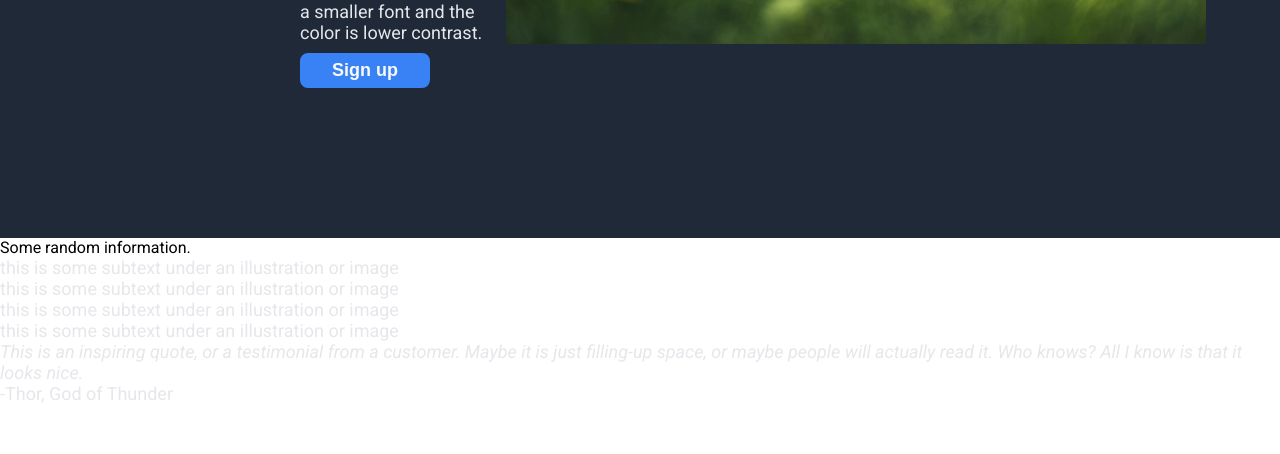
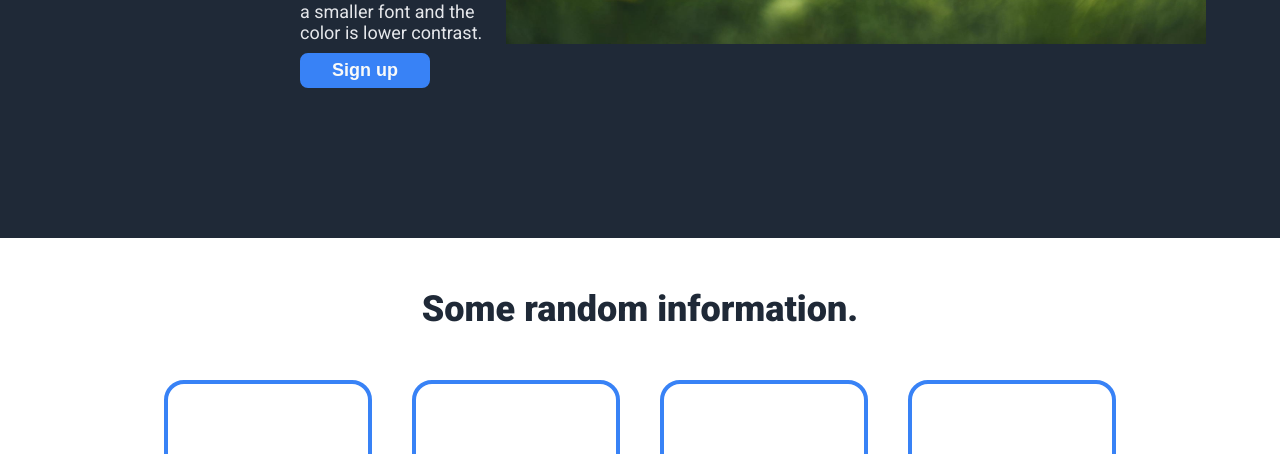
Before and after one commit to BitBump/odin-landing-page-flex, a plain HTML site: page index.html in a window 1280 px wide. Shown: the part 498-952 px from the top of the page. Before the commit the page ends 902 px from the top, so only its background shows below. Drawn offline with Linux system fonts and the light colour scheme.

Commit message:
Update style.css with code for 'top' and 'middle'
This commit introduces the css code which goes to style
the elements part of the 'top' and 'middle' sections of
the page.

```diff
--- a/style.css
+++ b/style.css
@@ -5,6 +5,10 @@ body{
     min-height: 100vh;
 
 }
+
+
+/*###############################################*/
+/*#-=HEADER=-####################################*/
 
 ul {
     list-style-type: none;
@@ -110,7 +114,105 @@ img,.intro_image{
     display: flex;
     flex-direction: column;
     flex-wrap: wrap;
-    flex: 1;
+    flex: 0 1 auto;
     gap: 10px;
 
 }
+/*###############################################*/
+/*###############################################*/
+
+/*###############################################*/
+/*#-=TOP=-#######################################*/
+
+.bordered_div{
+
+    width: 200px;
+    height: 200px;
+    border-radius: 20px;
+    border: 4px solid #3882f6;
+
+}
+
+#subtext{
+
+    color: #6f6f6f;
+    width: 200px;
+    text-align: center;
+    margin-top: 10px;
+
+}
+
+.cards_container{
+
+    display: flex;
+    justify-content: center;
+    gap: 40px;
+
+    margin-bottom: 130px;
+
+}
+
+.info_header{
+
+    color: #1f2937;
+    font-weight: 900;
+    font-size: 36px;
+
+    margin: 50px 0px 50px 0px;
+
+}
+
+.top{
+
+    display: flex;
+    flex-direction: column;
+    justify-items: center;
+    align-items: center;
+
+}
+/*###############################################*/
+/*###############################################*/
+
+/*###############################################*/
+/*#-=MIDDLE=-####################################*/
+
+.middle{
+
+    background-color: #E5E7EB;
+    display: flex;
+    justify-content: center;
+    padding: 150px 0px 100px 0px;
+
+}
+
+.signed_quote{
+
+    display: flex;
+    flex-direction: column;
+    justify-content: center;
+    align-items: center;
+    width: 790px;
+
+}
+
+#quote, #signature{
+
+    color: #1f2937;
+
+}
+
+#quote{
+
+    font-weight: 300;
+    font-size: 36px;
+
+}
+
+#signature{
+
+    font-weight: 700;
+    font-size: 25px;
+    align-self: flex-end;
+    padding-right: 35px;
+
+}
```
